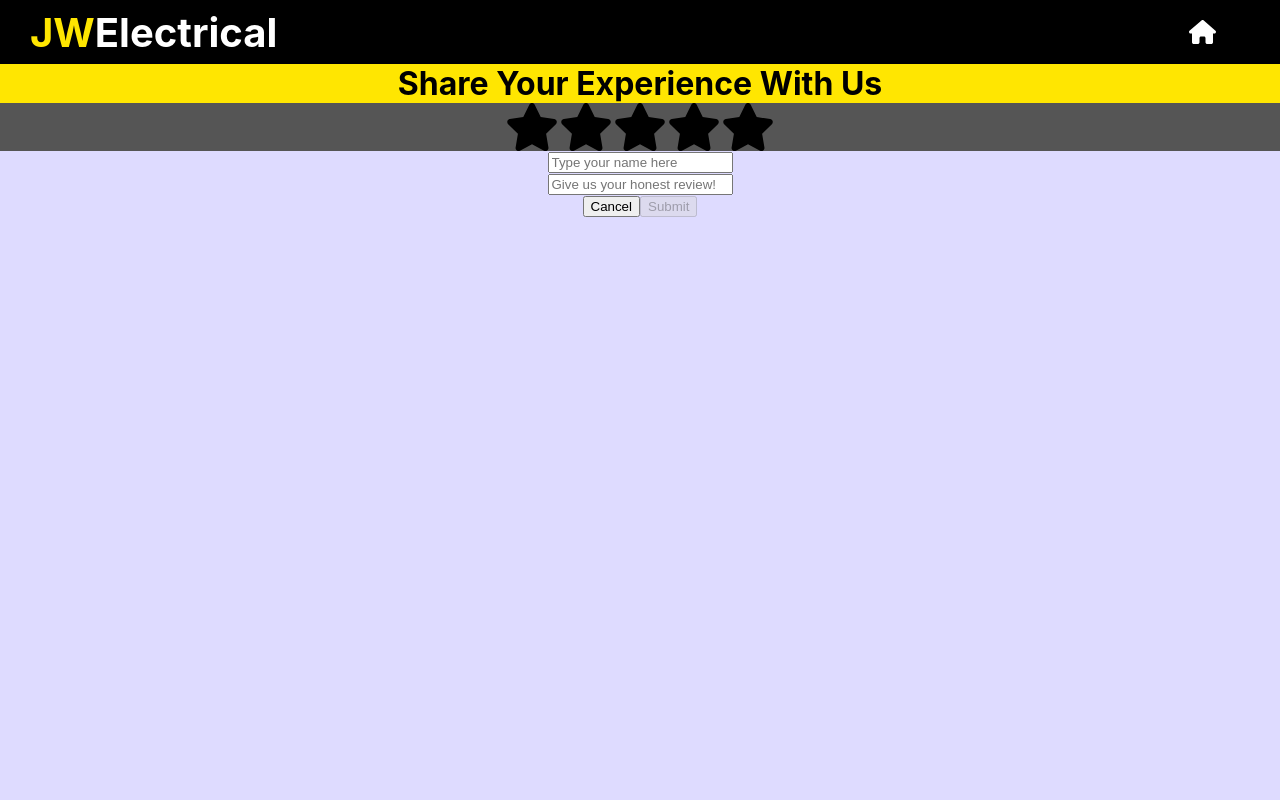
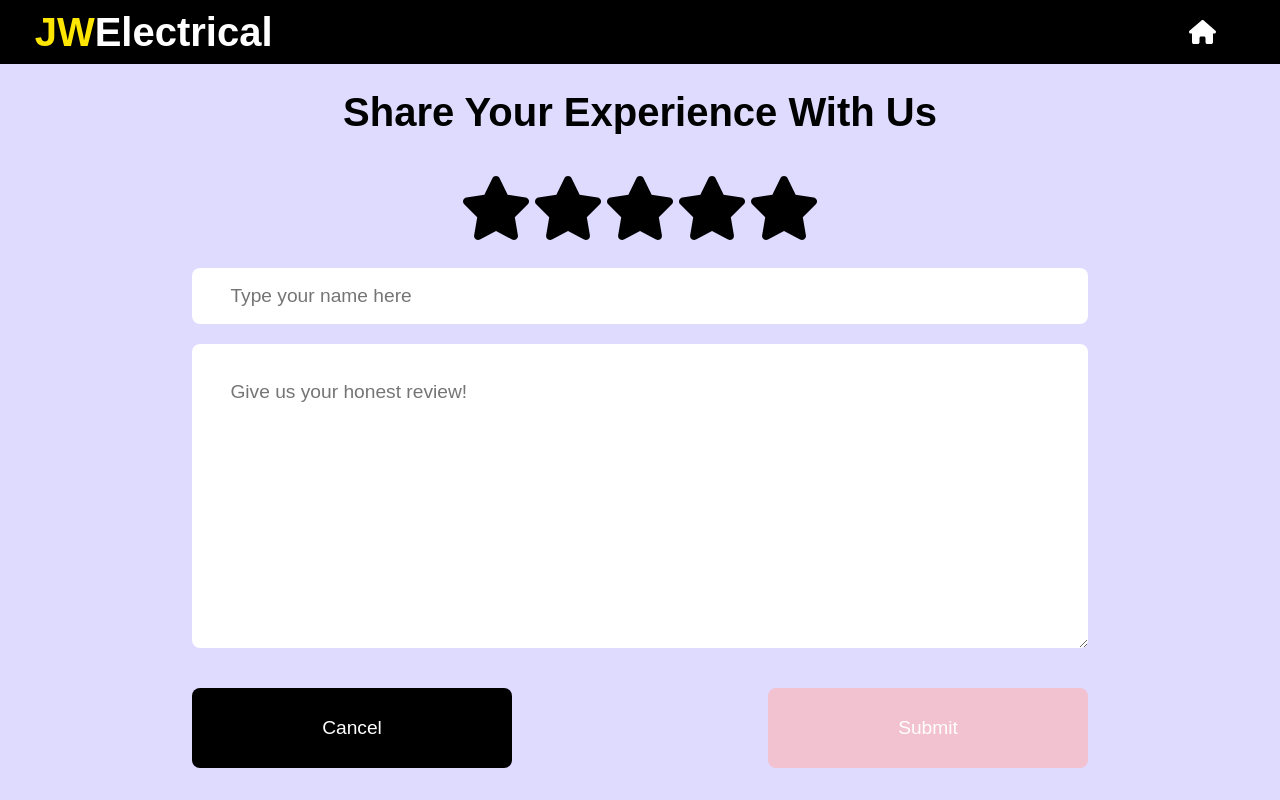
Before and after one commit to jarenworme/mockfirm, a React (Create React App) app: page /#/publishreview in a window 1280 px wide. Built offline with nearby package versions, Linux system fonts and the light colour scheme.

Commit message:
Fully working Add review Page to deploy

```diff
--- a/src/pages/publishreview.js
+++ b/src/pages/publishreview.js
@@ -14,7 +14,6 @@ export default function PublishReview () {
 
     // set up state variable to hold user-entered number of review stars
     const [stars, setStars] = useState(0);
-    const [starsError, setStarsError] = useState('');
 
     // set up state variable to hold user-entered name in the reviewer section
     const [reviewer, setReviewer] = useState('');
@@ -66,11 +65,11 @@ export default function PublishReview () {
                     <h1 className="publish-title">Share Your Experience With Us</h1>
                 </div>
                 <div className="publish-stars-wrapper">
-                    <FontAwesomeIcon icon={faStar} size="3x" className={stars === 5 ? "s1 s1a" : "s1"} onClick={() => setStars(5)}/>
-                    <FontAwesomeIcon icon={faStar} size="3x" className={stars === 4 ? "s2 s2a" : "s2"} onClick={() => setStars(4)}/>
-                    <FontAwesomeIcon icon={faStar} size="3x" className={stars === 3 ? "s3 s3a" : "s3"} onClick={() => setStars(3)}/>
-                    <FontAwesomeIcon icon={faStar} size="3x" className={stars === 2 ? "s4 s4a" : "s4"} onClick={() => setStars(2)}/>
-                    <FontAwesomeIcon icon={faStar} size="3x" className={stars === 1 ? "s5 s5a" : "s5"} onClick={() => setStars(1)}/>
+                    <FontAwesomeIcon icon={faStar} size="4x" className={stars === 5 ? "s1 s1a" : "s1"} onClick={() => setStars(5)}/>
+                    <FontAwesomeIcon icon={faStar} size="4x" className={stars === 4 ? "s2 s2a" : "s2"} onClick={() => setStars(4)}/>
+                    <FontAwesomeIcon icon={faStar} size="4x" className={stars === 3 ? "s3 s3a" : "s3"} onClick={() => setStars(3)}/>
+                    <FontAwesomeIcon icon={faStar} size="4x" className={stars === 2 ? "s4 s4a" : "s4"} onClick={() => setStars(2)}/>
+                    <FontAwesomeIcon icon={faStar} size="4x" className={stars === 1 ? "s5 s5a" : "s5"} onClick={() => setStars(1)}/>
                 </div>
                 <form onSubmit={handleSubmit}>
 
@@ -78,11 +77,11 @@ export default function PublishReview () {
                         <input className="publish-reviewer-input" type="text" placeholder="Type your name here" value={reviewer} onChange={(e) => setReviewer(e.target.value)} />
                     </div>
                     <div className="publish-review-body-wrapper">
-                        <input className="publish-review-body-input" type="text" placeholder="Give us your honest review!" value={reviewBody} onChange={(e) => setReviewBody(e.target.value)} />
+                        <textarea className="publish-review-body-input" type="text" placeholder="Give us your honest review!" value={reviewBody} onChange={(e) => setReviewBody(e.target.value)} />
                     </div>
                     <div className="publish-buttons-wrapper">
                         <button type="button" className="publish-cancel" onClick={handleCancel}>Cancel</button>
-                        <button type="submit" className="publish-submit" disabled={stars < 1}>Submit</button>
+                        <button type="submit" className="publish-submit" disabled={stars < 1 || reviewer == '' || reviewBody == ''}>Submit</button>
                     </div>
                 </form>
             </div>
--- a/src/styles/publish.css
+++ b/src/styles/publish.css
@@ -5,7 +5,13 @@
     --jwe-black-light: #555555;
     --jwe-lilac: #DEDBFF;
     --jwe-secondary: #F63871;
+    --jwe-secondary-light: #F56490;
+    --jwe-secondary-disbled: #F2C2D0;
     --jwe-off-white: #FAFAFA;
+}
+
+* {
+    font-family: sans-serif;
 }
 
 .publish-wrapper {
@@ -20,19 +26,25 @@
 }
 
 .publish-title-wrapper {
-    background-color: #FFE601;
+    height: 12vh;
+    display: flex;
+    align-items: center;
+    justify-content: center;
 }
 
 .publish-title {
     margin: 0;
+    font-size: 250%;
 }
 
 .publish-stars-wrapper {
     display: flex;
     flex-direction: row-reverse;
-    background-color: #555555;
+    align-items: center;
     justify-content: center;
+    height: 12vh;
 }
+
 
 .s1:hover, .s1:hover + .s2, .s1:hover ~ .s3, .s1:hover ~ .s4, .s1:hover ~ .s5 {
     color: var(--jwe-saffron);
@@ -83,3 +95,83 @@
     color: var(--jwe-saffron);
     cursor: pointer;
 }
+
+.publish-reviewer-wrapper {
+    height: 10vh;
+    display: flex;
+    align-items: center;
+    justify-content: center;
+}
+
+.publish-reviewer-input {
+    border-radius: 8px;
+    height: 7vh;
+    border: none;
+    width: 70vw;
+    font-size: larger;
+    padding-left: 3%;
+    box-sizing: border-box;
+}
+
+.publish-review-body-wrapper {
+    height: 40vh;
+    display: flex;
+    align-items: center;
+    justify-content: center;
+}
+
+.publish-review-body-input {
+    border-radius: 8px;
+    height: 38vh;
+    width: 70vw;
+    border: none;
+    font-size: larger;
+    padding: 3%;
+    line-height: 1;
+    box-sizing: border-box;
+
+}
+
+.publish-buttons-wrapper {
+    height: 18vh;
+    display: flex;
+    align-items: center;
+    justify-content: flex-end;
+}
+
+.publish-cancel, .publish-submit {
+    border: none;
+    height: 10vh;
+    border-radius: 8px;
+    width: 25vw;
+    font-size: larger;
+    color: var(--jwe-titanium-white);
+}
+
+.publish-cancel {
+    margin-right: 20vw;
+    background-color: var(--jwe-black);
+}
+
+.publish-submit {
+    border: none;
+    margin-right: 15vw;
+    background-color: var(--jwe-secondary);
+}
+
+.publish-cancel:hover {
+    background-color: var(--jwe-black-light);
+    cursor: pointer;
+    transition: background-color 0.5s ease;
+}
+
+.publish-submit:hover {
+    background-color: var(--jwe-secondary-light);
+    cursor: pointer;
+    transition: background-color 0.5s ease;
+}
+
+.publish-submit:disabled {
+    background-color: var(--jwe-secondary-disbled);
+    cursor: not-allowed;
+}
--- a/src/styles/reviews.css
+++ b/src/styles/reviews.css
@@ -171,7 +171,7 @@
 .review-add {
     background-color: var(--jwe-black);
     border: none;
-    width: 18%;
+    width: 22%;
     margin-right: 2%;
     border-radius: 16px;
     display: flex;
```
